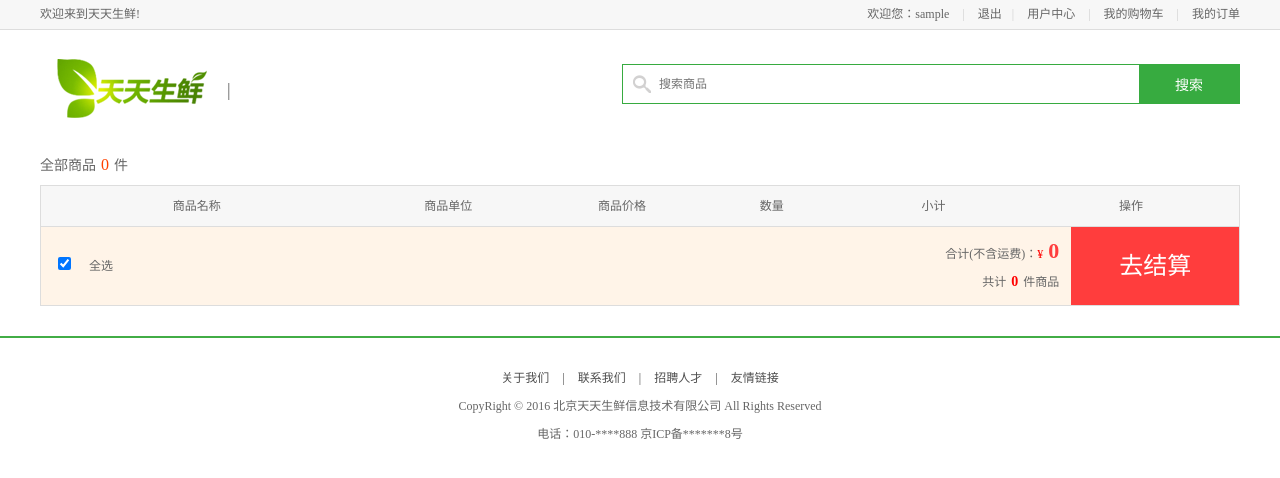
After one commit to xiao66guo/HealthyFruit, a Django app: page /shop/show in a window 1280 px wide. The commit adds this page. Shown: the top 478 px of the page. Run offline with Django 3.2, Linux system fonts and the light colour scheme; the visitor is signed in with stand-in values (Sample User, id 1); data that the repository does not hold is empty; parts of the project's set-up code (start-up, migrations or seed data) failed here and were passed over.

Commit message:
对购物车中的商品数量及价格进行实现

```diff
--- a/healthyfruit/apps/shop/urls.py
+++ b/healthyfruit/apps/shop/urls.py
@@ -1,7 +1,9 @@
 from django.urls import path
+from shop.views import ShopAddView, ShopInfoView
 
 urlpatterns = [
-
-
+    # path('detail/<sku_id>', DetailView.as_view(), name='detail'),
+    path('add', ShopAddView.as_view(), name='add'),         # 购物车记录的添加
+    path('show', ShopInfoView.as_view(), name='show'),      # 购物车页面显示
 
 ]
--- a/healthyfruit/apps/shop/views.py
+++ b/healthyfruit/apps/shop/views.py
@@ -1,3 +1,94 @@
 from django.shortcuts import render
+from django.views.generic import View
+from django.http import JsonResponse
+from django_redis import get_redis_connection
+from goods.models import GoodsSKU
+from utils.mini import LoginRequiredView
 
 # Create your views here.
+# 购物车记录的添加
+class ShopAddView(View):
+    def post(self, request):
+        # 获取登录的用户
+        user = request.user
+        if not user.is_authenticated:
+            return JsonResponse({'res': 1, 'msg': '用户为登录'})
+
+        # 接收参数
+        sku_id = request.POST.get('sku_id')
+        count = request.POST.get('count')
+
+        # 对接收到的参数进行校验
+        if not all([sku_id, count]):
+            return JsonResponse({'res': 1, 'msg': '数据不完整'})
+
+        # 对商品的id进行判断
+        try:
+            sku = GoodsSKU.objects.get(id=sku_id)
+        except GoodsSKU.DoesNotExist:
+            return JsonResponse({'res': 2, 'msg': '数据不存在'})
+
+        # 对商品的数量进行判断
+        try:
+            count = int(count)
+        except Exception as Error:
+            return JsonResponse({'res': 3, 'msg': '商品数目非法'})
+        if count <= 0:
+            return JsonResponse({'res': 3, 'msg': '商品数目非法'})
+
+        # 添加用户购物车记录的信息
+        from django_redis import get_redis_connection
+        conn = get_redis_connection('default')
+        shop_key = 'shop_%d' % user.id
+        shop_count = conn.hget(shop_key, sku_id)
+
+        if shop_count:
+            count += int(shop_count)
+
+        # 对商品的库存进行判断
+        if count > sku.stock:
+            return JsonResponse({'res': 4, 'msg': '商品库存不足'})
+
+        # 设置购物记录中s ku_id 的值
+        conn.hset(shop_key, sku_id, count)
+
+        # 获取用户购物车中的数量
+        shop_count = conn.hlen(shop_key)
+
+        return JsonResponse({'res': 5, 'shop_count': shop_count, 'msg': '添加成功'})
+
+
+# 购物车页面的信息
+class ShopInfoView(LoginRequiredView, View):
+    def get(self, request):
+        # 获取登录的用户
+        user = request.user
+        # 获取redis链接
+        conn = get_redis_connection('default')
+        shop_key = 'shop_%d' % user.id
+        # 从redis中获取用户购物车记录
+        shop_dict = conn.hgetall(shop_key)
+
+        skus = []
+        total_count = 0
+        total_amount = 0
+        # 查询购物车中商品ID对应的商品信息
+        for sku_id, count in shop_dict.items():
+            # 根据sku_id获取商品的信息
+            sku = GoodsSKU.objects.get(id=sku_id)
+            # 计算单个商品的总价
+            amount = sku.price * int(count)
+
+            sku.count = int(count)
+            sku.amount = amount
+            skus.append(sku)
+
+            # 计算商品的总件数和总价格
+            total_count += int(count)
+            total_amount += amount
+
+        context = {'skus': skus,
+                   'total_count': total_count,
+                   'total_amount': total_amount}
+
+        return render(request, 'cart.html', context)
--- a/healthyfruit/templates/base.html
+++ b/healthyfruit/templates/base.html
@@ -34,7 +34,7 @@
 					<span>|</span>
 					<a href="{% url 'user:info' %}">用户中心</a>
 					<span>|</span>
-					<a href="cart.html">我的购物车</a>
+					<a href="{% url 'shop:show' %}">我的购物车</a>
 					<span>|</span>
 					<a href="user_center_order.html">我的订单</a>
 				</div>
--- /dev/null
+++ b/healthyfruit/templates/cart.html
@@ -0,0 +1,40 @@
+{% extends 'base_no_shop.html' %}
+{% block title %}天天生鲜-购物车{% endblock title %}
+{% block body %}
+	<div class="total_count">全部商品<em>{{ total_count }}</em>件</div>
+	<ul class="cart_list_th clearfix">
+		<li class="col01">商品名称</li>
+		<li class="col02">商品单位</li>
+		<li class="col03">商品价格</li>
+		<li class="col04">数量</li>
+		<li class="col05">小计</li>
+		<li class="col06">操作</li>
+	</ul>
+
+    {# 遍历显示购物车商品的信息 #}
+    {% for sku in skus %}
+	<ul class="cart_list_td clearfix">
+		<li class="col01"><input type="checkbox" name="" checked></li>
+		<li class="col02"><img src="{{ sku.image.url }}"></li>
+		<li class="col03">{{ sku.name }}<br><em>{{ sku.price }}元/{{ sku.unite }}</em></li>
+		<li class="col04">{{ sku.unite }}</li>
+		<li class="col05">{{ sku.price }}元</li>
+		<li class="col06">
+			<div class="num_add">
+				<a href="javascript:;" class="add fl">+</a>
+				<input type="text" class="num_show fl" value="{{ sku.count }}">
+				<a href="javascript:;" class="minus fl">-</a>
+			</div>
+		</li>
+		<li class="col07">{{ sku.amount }}元</li>
+		<li class="col08"><a href="javascript:;">删除</a></li>
+	</ul>
+    {% endfor %}
+
+	<ul class="settlements">
+		<li class="col01"><input type="checkbox" name="" checked=""></li>
+		<li class="col02">全选</li>
+		<li class="col03">合计(不含运费)：<span>¥</span><em>{{ total_amount }}</em><br>共计<b>{{ total_count }}</b>件商品</li>
+		<li class="col04"><a href="place_order.html">去结算</a></li>
+	</ul>
+{% endblock body %}
```
Also changed, not shown: healthyfruit/templates/detail.html (+17 -3 lines).
